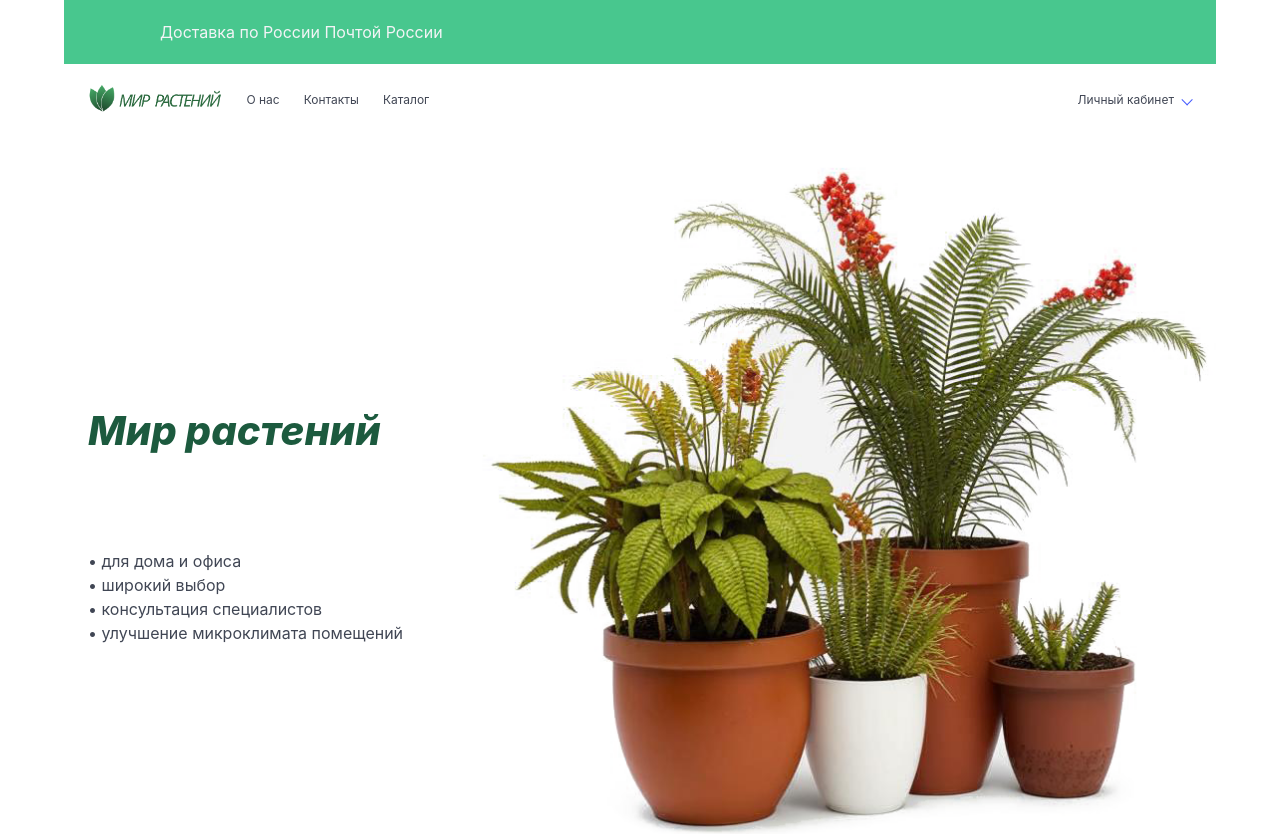
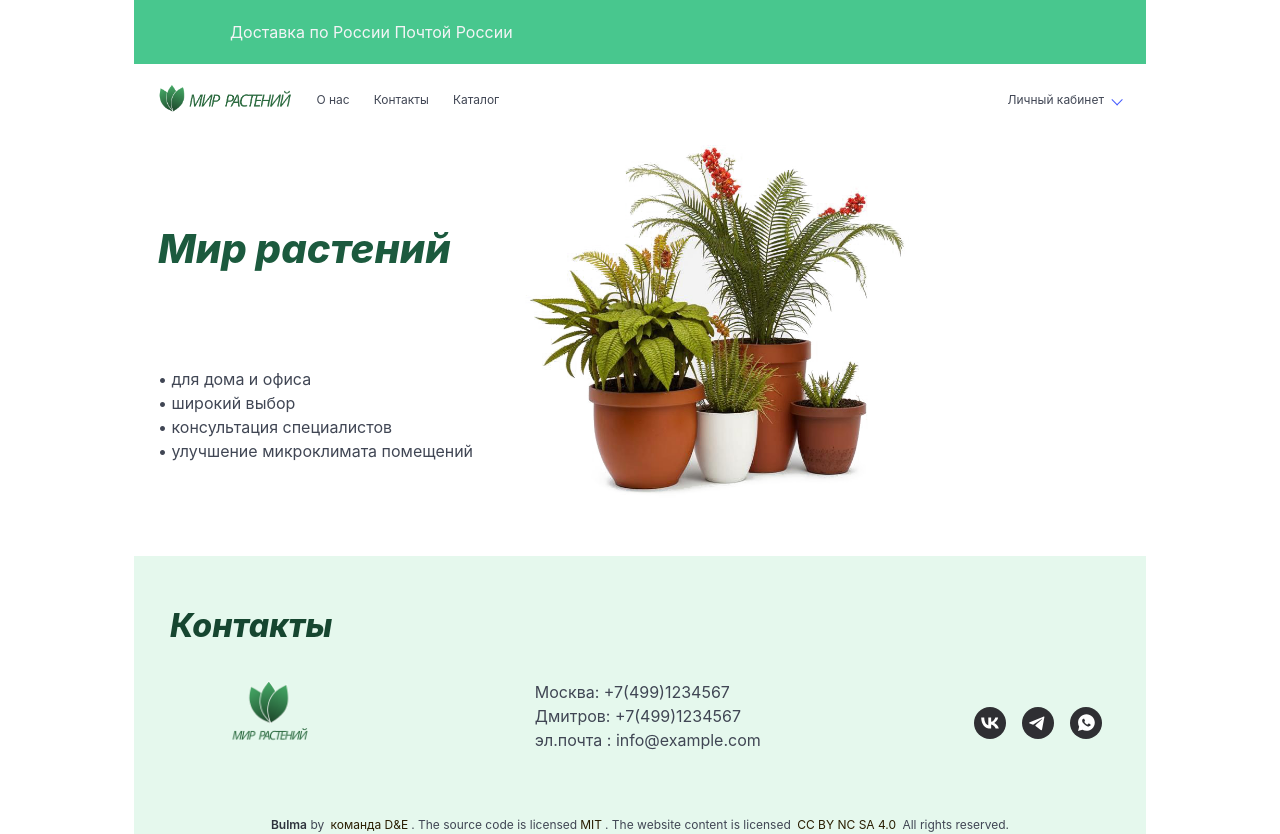
Before and after one commit to ElenaFro/teamproject, a Vue app: page /main in a window 1280 px wide. Shown: the top 834 px of the page. Built offline with nearby package versions, Linux system fonts and the light colour scheme; some icons are missing.

Commit message:
temp resize main image

```diff
--- a/src/components/MainPage.vue
+++ b/src/components/MainPage.vue
@@ -79,7 +79,7 @@
             <p class="is-size-6">&#8226; улучшение микроклимата помещений</p>
           </div>
         </div>
-        <div class="banner-image px-3">
+        <div class="banner-image">
           <figure class="image is-140x140">
             <img src="/src/assets/photo_1.png" alt="Placeholder image" />
           </figure>
@@ -164,4 +164,7 @@ export default {
 body {
   background-color: white;
 }
+.image {
+  width: 400px;
+}
 </style>
```
